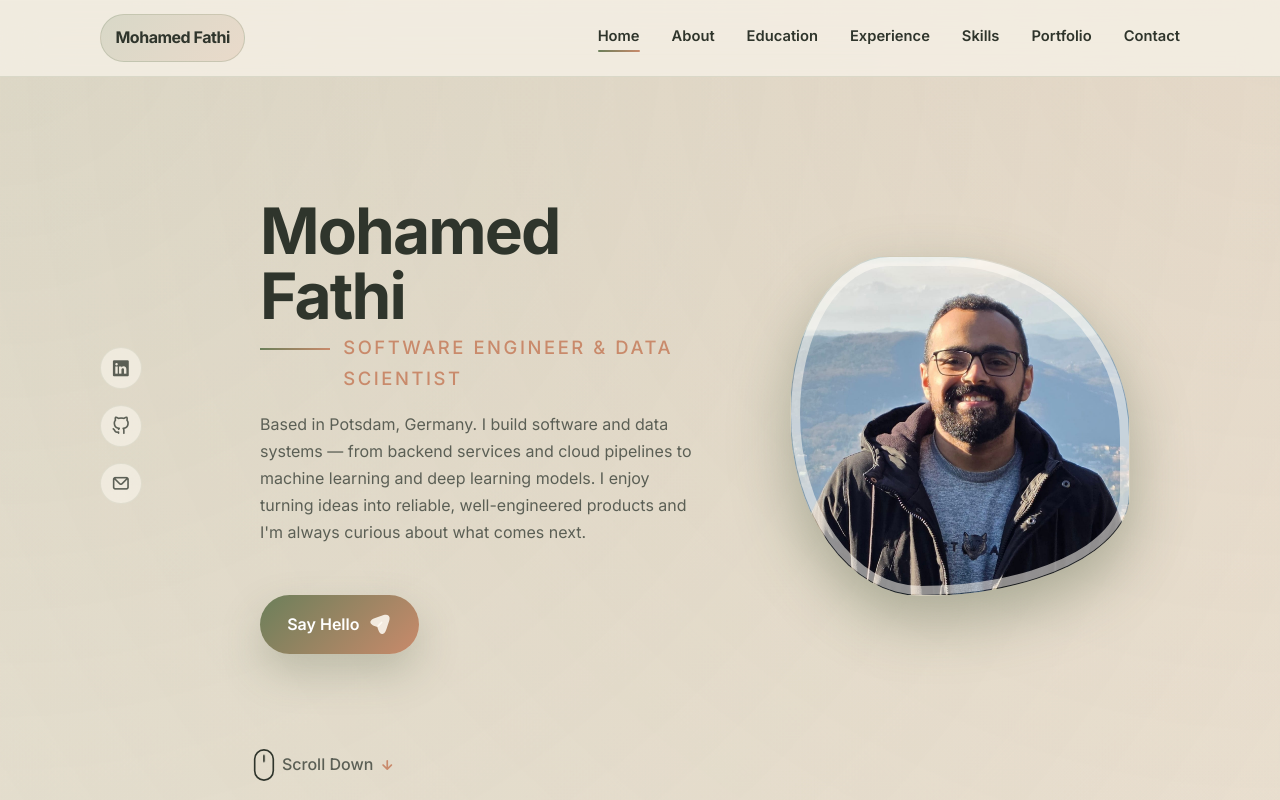
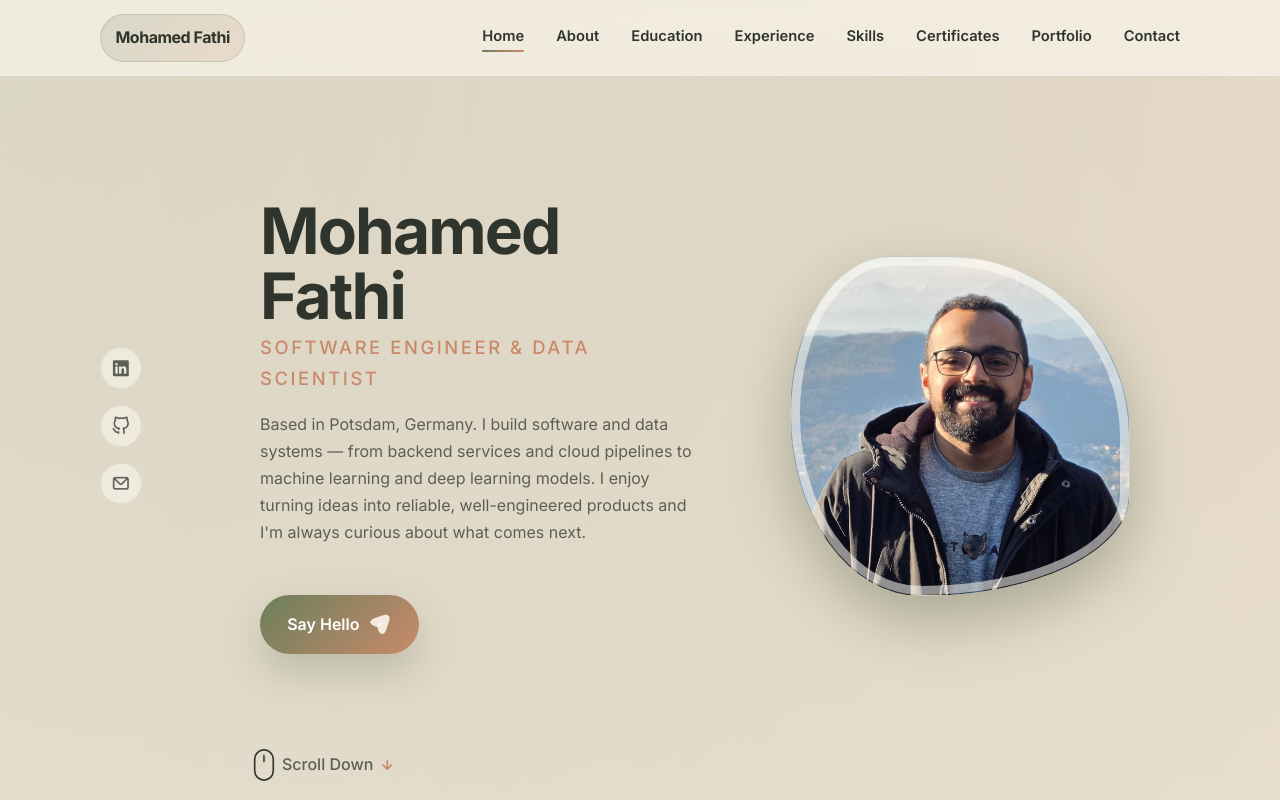
Before and after one commit to mohamedFabdrabo/portfolio, a React (Vite) app: page / in a window 1280 px wide. Shown: the top 800 px of the page. Built offline with nearby package versions, Linux system fonts and the light colour scheme.

Commit message:
Add certificates section

```diff
--- a/index.html
+++ b/index.html
@@ -11,7 +11,7 @@
     <!--=============== UNICONS ===============-->
     <link rel="stylesheet" href="https://unicons.iconscout.com/release/v4.0.0/css/line.css">
 
-    <title>Mohamed Fathi — Data Scientist & Engineer</title>
+    <title>Mohamed Fathi | Data Scientist & Engineer</title>
   </head>
   <body>
     <div id="root"></div>
--- a/src/App.jsx
+++ b/src/App.jsx
@@ -6,6 +6,7 @@ import About from './components/about/About';
 import Education from './components/qualification/Education';
 import Experience from './components/qualification/Experience';
 import Skills from './components/skills/Skills';
+import Certificates from './components/certificates/Certificates';
 import Work from './components/Portfolio/Work';
 import Contact from './components/contact/Contact';
 import Footer from './components/footer/Footer';
@@ -23,6 +24,7 @@ const App = () => {
       <Education />
       <Experience />
       <Skills />
+      <Certificates />
       <Work />
       <Contact />
     </main>
--- /dev/null
+++ b/src/components/certificates/Certificates.jsx
@@ -0,0 +1,43 @@
+import React from "react";
+import "./certificates.css";
+import { certificatesData } from "./Data";
+
+const Certificates = () => {
+  return (
+    <section className="certificates section" id="certificates">
+      <h2 className="section__title">Certificates</h2>
+
+      <div className="certificates__container container grid">
+        {certificatesData.map((certificate) => (
+          <article className="certificates__card" key={certificate.id}>
+            <div className="certificates__meta">
+              <span className="certificates__type">{certificate.type}</span>
+              <span className="certificates__date">{certificate.date}</span>
+            </div>
+
+            <h3 className="certificates__title">{certificate.title}</h3>
+            <p className="certificates__provider">{certificate.provider}</p>
+
+            {certificate.skills && (
+              <p className="certificates__skills">{certificate.skills}</p>
+            )}
+
+            {certificate.credentialUrl && (
+              <a
+                href={certificate.credentialUrl}
+                target="_blank"
+                rel="noreferrer"
+                className="certificates__link"
+              >
+                View credential
+                <i className="bx bx-link-external certificates__link-icon"></i>
+              </a>
+            )}
+          </article>
+        ))}
+      </div>
+    </section>
+  );
+};
+
+export default Certificates;
--- /dev/null
+++ b/src/components/certificates/Data.jsx
@@ -0,0 +1,29 @@
+export const certificatesData = [
+  {
+    id: 1,
+    title: "Add Your Course or Certificate Title",
+    provider: "Platform / Institution",
+    type: "Online Course",
+    date: "Month YYYY",
+    credentialUrl: "",
+    skills: "Key topics covered",
+  },
+  {
+    id: 2,
+    title: "Add Your Training Program",
+    provider: "Company / Academy",
+    type: "Training",
+    date: "Month YYYY",
+    credentialUrl: "",
+    skills: "Tools, frameworks, or methods learned",
+  },
+  {
+    id: 3,
+    title: "Add Another Certification",
+    provider: "Issuing Organization",
+    type: "Certification",
+    date: "Month YYYY",
+    credentialUrl: "",
+    skills: "Core skills validated",
+  },
+];
--- /dev/null
+++ b/src/components/certificates/certificates.css
@@ -0,0 +1,91 @@
+.certificates__container {
+  grid-template-columns: repeat(3, minmax(0, 1fr));
+  gap: 1.4rem;
+}
+
+.certificates__card {
+  background: linear-gradient(
+    180deg,
+    rgba(255, 252, 244, 0.7),
+    rgba(255, 252, 244, 0.5)
+  );
+  border: 1px solid rgba(107, 127, 90, 0.12);
+  border-radius: 1.35rem;
+  padding: 1.2rem 1.1rem;
+  box-shadow: 0 16px 34px rgba(79, 95, 67, 0.16);
+}
+
+.certificates__meta {
+  display: flex;
+  justify-content: space-between;
+  align-items: center;
+  gap: 0.65rem;
+  margin-bottom: var(--mb-0-75);
+}
+
+.certificates__type {
+  display: inline-flex;
+  align-items: center;
+  border: 1px solid rgba(107, 127, 90, 0.25);
+  border-radius: 999px;
+  padding: 0.15rem 0.65rem;
+  font-size: var(--tiny-font-size);
+  color: var(--first-color-alt);
+  text-transform: uppercase;
+  letter-spacing: 0.04em;
+  font-weight: var(--font-semi-bold);
+}
+
+.certificates__date {
+  font-size: var(--small-font-size);
+  color: var(--text-color);
+}
+
+.certificates__title {
+  font-size: var(--normal-font-size);
+  color: var(--title-color);
+  margin-bottom: var(--mb-0-5);
+}
+
+.certificates__provider {
+  font-size: var(--small-font-size);
+  color: var(--text-color);
+  margin-bottom: var(--mb-0-5);
+}
+
+.certificates__skills {
+  font-size: var(--small-font-size);
+  color: var(--text-color);
+  line-height: 1.5;
+  margin-bottom: var(--mb-0-75);
+}
+
+.certificates__link {
+  width: max-content;
+  display: inline-flex;
+  align-items: center;
+  gap: 0.3rem;
+  color: var(--title-color);
+  font-size: var(--small-font-size);
+}
+
+.certificates__link-icon {
+  font-size: 1rem;
+  transition: transform 0.25s ease;
+}
+
+.certificates__link:hover .certificates__link-icon {
+  transform: translateX(0.2rem);
+}
+
+@media screen and (max-width: 992px) {
+  .certificates__container {
+    grid-template-columns: repeat(2, minmax(0, 1fr));
+  }
+}
+
+@media screen and (max-width: 576px) {
+  .certificates__container {
+    grid-template-columns: 1fr;
+  }
+}
--- a/src/components/footer/Footer.jsx
+++ b/src/components/footer/Footer.jsx
@@ -23,6 +23,12 @@ const Footer = () => {
           <li>
             <a href="#experience" className="footer__link">
               Experience
+            </a>
+          </li>
+
+          <li>
+            <a href="#certificates" className="footer__link">
+              Certificates
             </a>
           </li>
 
--- a/src/components/header/Header.jsx
+++ b/src/components/header/Header.jsx
@@ -91,6 +91,20 @@ const Header = () => {
 
             <li className="nav__item">
               <a
+                href="#certificates"
+                onClick={() => setActiveNav("#certificates")}
+                className={
+                  activeNav === "#certificates"
+                    ? "nav__link active-link"
+                    : "nav__link"
+                }
+              >
+                <i className="uil uil-award nav__icon"></i> Certificates
+              </a>
+            </li>
+
+            <li className="nav__item">
+              <a
                 href="#portfolio"
                 onClick={() => setActiveNav("#portfolio")}
                 className={
--- a/src/components/home/home.css
+++ b/src/components/home/home.css
@@ -52,22 +52,11 @@
 .home__subtitle {
   position: relative;
   font-size: var(--h3-font-size);
-  padding-left: 5.2rem;
   font-weight: var(--font-medium);
   margin-bottom: var(--mb-1);
   color: var(--first-color-second);
   text-transform: uppercase;
   letter-spacing: 0.14em;
-}
-
-.home__subtitle::before {
-  content: "";
-  position: absolute;
-  width: 70px;
-  height: 2px;
-  background: linear-gradient(90deg, var(--first-color), var(--first-color-second));
-  left: 0;
-  top: 1rem;
 }
 
 .home__description {
@@ -147,13 +136,7 @@
   }
 
   .home__subtitle {
-    padding-left: 3.75rem;
     margin-bottom: var(--mb-1);
-  }
-
-  .home__subtitle::before {
-    width: 42px;
-    top: 0.8rem;
   }
 
   .home__description {
```
